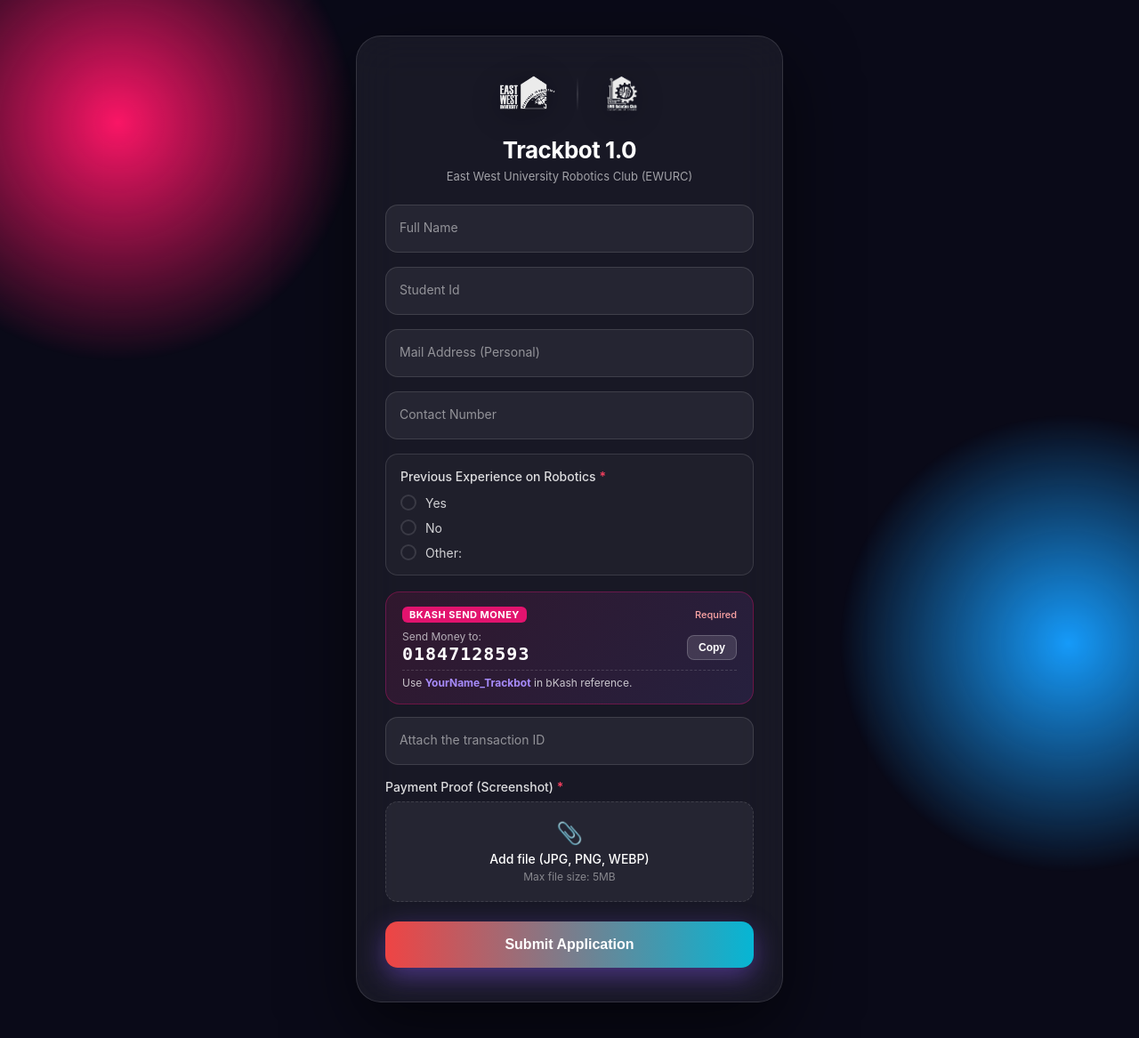
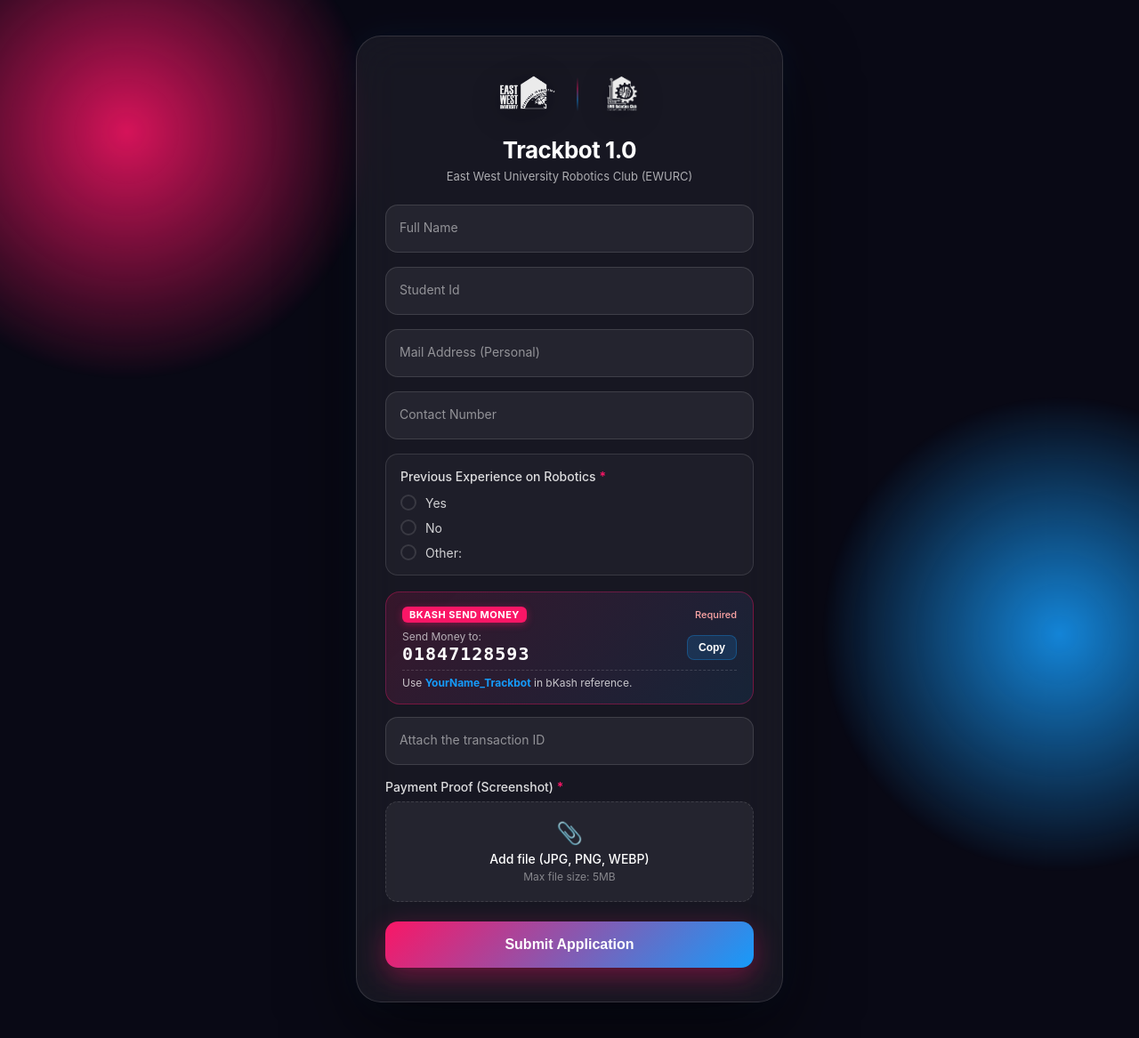
Before and after one commit to Prionto80/trackbot_form, a FastAPI app: page / in a window 1280 px wide. Shown: the whole page at 89% size. Run offline with FastAPI, Linux system fonts and the light colour scheme.

Commit message:
style: apply custom color palette (#fa1666 & #169bfa)

```diff
--- a/static/style.css
+++ b/static/style.css
@@ -5,16 +5,15 @@
 }
 
 :root {
-  --glow: #8b5cf6;
-  --grad: linear-gradient(90deg, #ef4444, #06b6d4);
+  --primary: #fa1666;
+  --secondary: #169bfa;
+  --grad: linear-gradient(135deg, #fa1666 0%, #169bfa 100%);
+  --grad-hover: linear-gradient(135deg, #ff2875 0%, #38abff 100%);
   --glass: rgb(255 255 255 / 6%);
   --line: rgb(255 255 255 / 12%);
   --success: #10b981;
   --danger: #ef4444;
-  --bkash: #e2136e;
-
-  --one: #fa1666;
-  --two: #169bfa;
+  --bkash: #fa1666;
 }
 
 body {
@@ -23,7 +22,7 @@ body {
   justify-content: center;
   align-items: center;
   font-family: 'Inter', system-ui, -apple-system, sans-serif;
-  background: #0a0a18;
+  background: #090915;
   color: #fff;
   overflow-x: hidden;
   overflow-y: auto;
@@ -33,8 +32,8 @@ body {
 
 .blob {
   position: fixed;
-  width: 500px;
-  height: 500px;
+  width: 520px;
+  height: 520px;
   border-radius: 50%;
   animation: float 9s ease-in-out infinite;
   pointer-events: none;
@@ -42,13 +41,13 @@ body {
 }
 
 .blob-1 {
-  background: radial-gradient(#fa1666, #0000 70%);
+  background: radial-gradient(circle, rgba(250, 22, 102, 0.85) 0%, rgba(250, 22, 102, 0) 70%);
   top: -140px;
   left: -140px;
 }
 
 .blob-2 {
-  background: radial-gradient(#169bfa, #0000 70%);
+  background: radial-gradient(circle, rgba(22, 155, 250, 0.85) 0%, rgba(22, 155, 250, 0) 70%);
   bottom: -160px;
   right: -160px;
   animation-delay: -4s;
@@ -71,7 +70,7 @@ body {
   border-radius: 28px;
   backdrop-filter: blur(24px);
   -webkit-backdrop-filter: blur(24px);
-  box-shadow: 0 30px 80px rgb(0 0 0 / 60%);
+  box-shadow: 0 30px 80px rgb(0 0 0 / 60%), 0 0 40px rgba(22, 155, 250, 0.08);
   animation: rise 0.6s ease;
 }
 
@@ -106,7 +105,7 @@ body {
 .logo-divider {
   width: 1.5px;
   height: 38px;
-  background: linear-gradient(180deg, transparent, var(--line), transparent);
+  background: linear-gradient(180deg, transparent, rgba(250, 22, 102, 0.4), rgba(22, 155, 250, 0.4), transparent);
 }
 
 h1 {
@@ -151,7 +150,7 @@ h1 {
 }
 
 .required-star {
-  color: #f43f5e;
+  color: #fa1666;
   font-weight: 600;
 }
 
@@ -279,8 +278,8 @@ h1 {
 /* Payment Instructions Card */
 .payment-card {
   padding: 16px 18px;
-  background: linear-gradient(135deg, rgba(226, 19, 110, 0.12), rgba(139, 92, 246, 0.12));
-  border: 1px solid rgba(226, 19, 110, 0.35);
+  background: linear-gradient(135deg, rgba(250, 22, 102, 0.14), rgba(22, 155, 250, 0.10));
+  border: 1px solid rgba(250, 22, 102, 0.35);
   border-radius: 16px;
   margin-bottom: 4px;
 }
@@ -297,10 +296,11 @@ h1 {
   font-weight: 700;
   text-transform: uppercase;
   letter-spacing: 0.5px;
-  background: var(--bkash);
+  background: #fa1666;
   color: #fff;
   padding: 2px 8px;
   border-radius: 6px;
+  box-shadow: 0 2px 8px rgba(250, 22, 102, 0.4);
 }
 
 .payment-note {
@@ -334,15 +334,16 @@ h1 {
   font-size: 12px;
   font-weight: 600;
   color: #fff;
-  background: rgba(255, 255, 255, 0.12);
-  border: 1px solid rgba(255, 255, 255, 0.2);
+  background: rgba(22, 155, 250, 0.15);
+  border: 1px solid rgba(22, 155, 250, 0.3);
   border-radius: 8px;
   cursor: pointer;
   transition: all 0.2s;
 }
 
 .copy-btn:hover {
-  background: rgba(255, 255, 255, 0.25);
+  background: rgba(22, 155, 250, 0.3);
+  border-color: #169bfa;
   transform: translateY(-1px);
 }
 
@@ -360,7 +361,7 @@ h1 {
 }
 
 .payment-reference strong {
-  color: #a78bfa;
+  color: #169bfa;
 }
 
 /* File Upload Field */
@@ -472,8 +473,8 @@ h1 {
   cursor: pointer;
   border: none;
   border-radius: 14px;
-  background: var(--grad);
-  box-shadow: 0 10px 30px #8b5cf673;
+  background: linear-gradient(135deg, #fa1666 0%, #169bfa 100%);
+  box-shadow: 0 10px 30px rgba(250, 22, 102, 0.38);
   transition: transform 0.3s, box-shadow 0.3s, background 0.3s;
   display: flex;
   align-items: center;
```
Also changed, not shown: other parts of static/style.css (+16 -15 lines).
